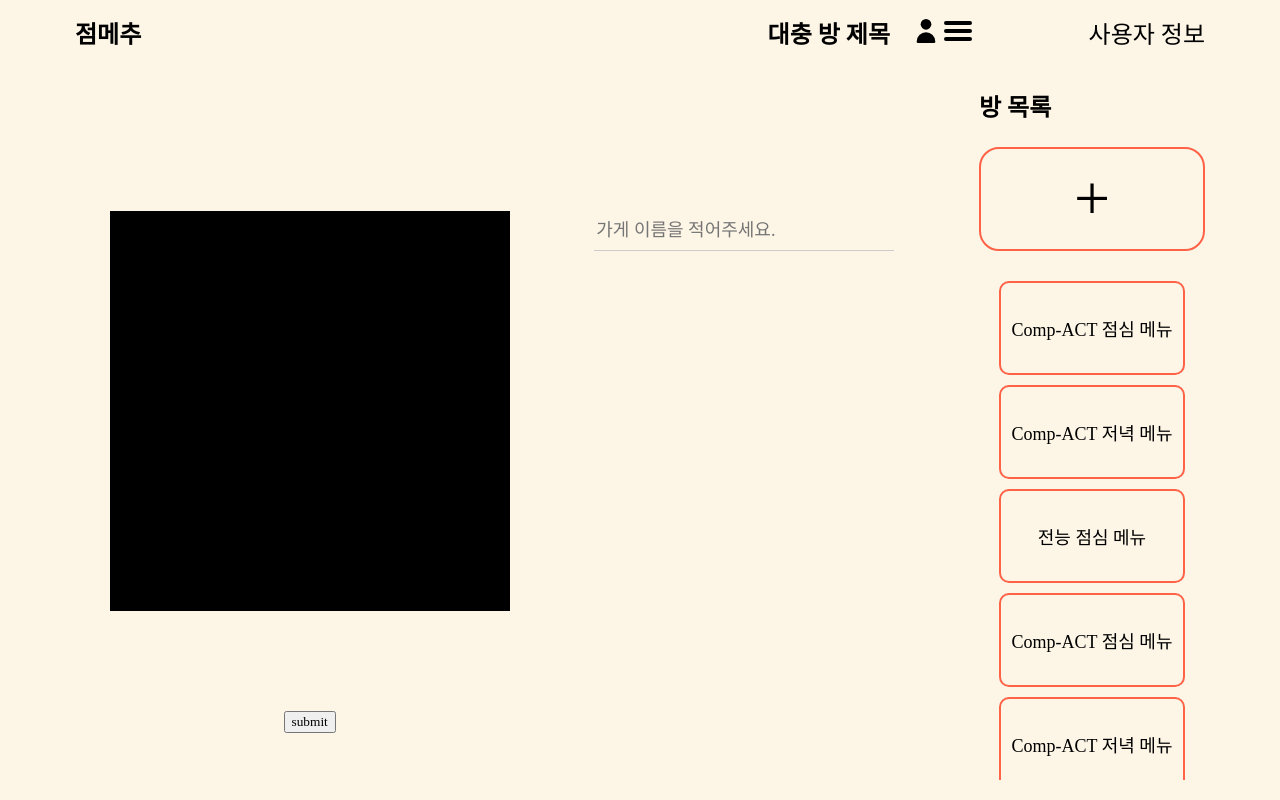
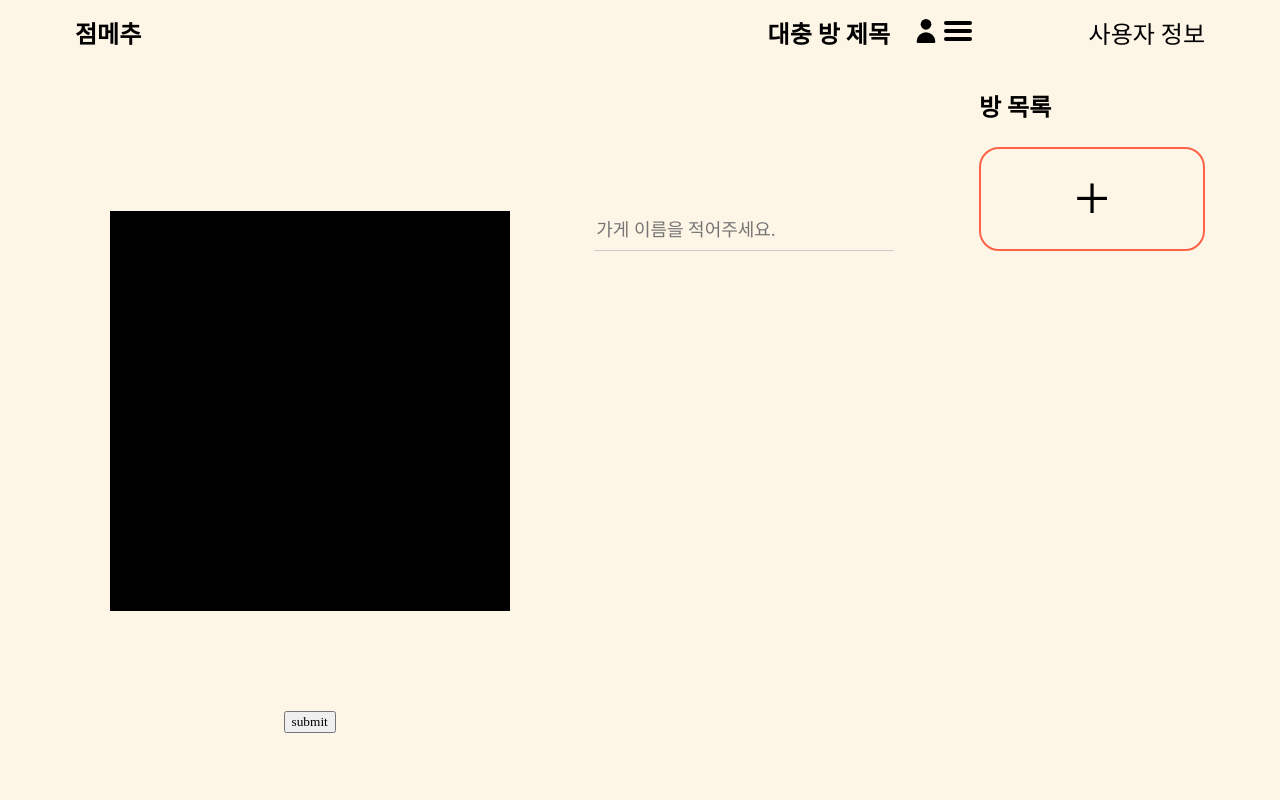
Before and after one commit to Comp-ACT/random-lunch-menu-front, a React (Create React App) app: page / in a window 1280 px wide. Built offline with nearby package versions, Linux system fonts and the light colour scheme; a web font is replaced by a local one.

Commit message:
Refactor about room

```diff
--- a/src/components/common/sidebar/room-list/RoomList.jsx
+++ b/src/components/common/sidebar/room-list/RoomList.jsx
@@ -1,11 +1,12 @@
 import { css } from '@emotion/react';
 import Room from './room/Room';
 import RoomAdditionButton from './room-list-button/RoomAdditionButton';
+import useRoomList from '../../../../hooks/useRoomList';
 
 function RoomList() {
-  const tempList = ['Comp-ACT 점심 메뉴', 'Comp-ACT 저녁 메뉴', '전능 점심 메뉴', 'Comp-ACT 점심 메뉴', 'Comp-ACT 저녁 메뉴', '전능 점심 메뉴', 'Comp-ACT 점심 메뉴', 'Comp-ACT 저녁 메뉴', '전능 점심 메뉴', 'Comp-ACT 점심 메뉴', 'Comp-ACT 저녁 메뉴', '전능 점심 메뉴', 'Comp-ACT 점심 메뉴', 'Comp-ACT 저녁 메뉴', '전능 점심 메뉴'];
-  const tempHtml = tempList.map((temp) => (
-    <Room name={temp} />
+  const [roomList, addRoomList] = useRoomList([]);
+  const rooms = roomList.map((room) => (
+    <Room key={room.id} room={room} />
   ));
   return (
     <div css={css({
@@ -21,7 +22,7 @@ function RoomList() {
       >
         방 목록
       </p>
-      <RoomAdditionButton />
+      <RoomAdditionButton addRoomList={addRoomList} />
       <div css={css({
         overflow: 'scroll',
         height: '80%',
@@ -33,7 +34,7 @@ function RoomList() {
         paddingRight: 20,
       })}
       >
-        {tempHtml}
+        {rooms}
       </div>
     </div>
   );
--- a/src/components/common/sidebar/room-list/dialog/RoomAdditionDialog.jsx
+++ b/src/components/common/sidebar/room-list/dialog/RoomAdditionDialog.jsx
@@ -1,15 +1,18 @@
 import { css } from '@emotion/react';
 import { useEffect, useState } from 'react';
+import * as PropTypes from 'prop-types';
 import { isNullOrWhiteSpace } from '../../../../../utils';
 
-function RoomAdditionDialog() {
+function RoomAdditionDialog({ addRoomListAndCloseModal }) {
   const [name, setName] = useState('');
   const [isNameNullOrWhiteSpace, setIsNameNullOrWhiteSpace] = useState(false);
   const [isNameOver15Letters, setIsNameOver15Letters] = useState(false);
+
   useEffect(() => {
     setIsNameNullOrWhiteSpace(isNullOrWhiteSpace(name));
-    setIsNameOver15Letters(name.length > 15);
+    setIsNameOver15Letters(name.length > 20);
   }, [name]);
+
   return (
     <div css={css({
       display: 'flex',
@@ -55,14 +58,23 @@ function RoomAdditionDialog() {
           color: isNameOver15Letters ? 'red' : 'green',
         })}
         >
-          2. 이름의 최대 길이는 15자입니다.
+          2. 이름의 최대 길이는 20자입니다.
         </p>
       </div>
       <div>
-        <button disabled={isNameNullOrWhiteSpace || isNameOver15Letters}>방 만들기</button>
+        <button
+          disabled={isNameNullOrWhiteSpace || isNameOver15Letters}
+          onClick={() => addRoomListAndCloseModal(name)}
+        >
+          방 만들기
+        </button>
       </div>
     </div>
   );
 }
 
+RoomAdditionDialog.propTypes = {
+  addRoomListAndCloseModal: PropTypes.func.isRequired,
+};
+
 export default RoomAdditionDialog;
--- a/src/components/common/sidebar/room-list/room-list-button/RoomAdditionButton.jsx
+++ b/src/components/common/sidebar/room-list/room-list-button/RoomAdditionButton.jsx
@@ -1,16 +1,17 @@
 import { useState } from 'react';
 import { css } from '@emotion/react';
+import * as PropTypes from 'prop-types';
 import Modal from '../../../dialog/Modal';
 import RoomAdditionDialog from '../dialog/RoomAdditionDialog';
 import Colors from '../../../../../assets/colors';
 
-function RoomAdditionButton() {
-  const [addRoom, setAddRoom] = useState(false);
+function RoomAdditionButton({ addRoomList }) {
+  const [showRoomAdditionDialog, setShowRoomAdditionDialog] = useState(false);
   return (
     <div>
       <div
         onClick={() => {
-          setAddRoom(true);
+          setShowRoomAdditionDialog(true);
         }}
         css={css({
           display: 'flex',
@@ -32,16 +33,27 @@ function RoomAdditionButton() {
       >
         +
       </div>
-      {addRoom && (
+      {showRoomAdditionDialog && (
         <Modal closeModal={() => {
-          setAddRoom(false);
+          setShowRoomAdditionDialog(false);
         }}
         >
-          <RoomAdditionDialog />
+          <RoomAdditionDialog addRoomListAndCloseModal={(name) => {
+            setShowRoomAdditionDialog(false);
+            addRoomList({
+              id: Math.random(),
+              roomName: name,
+            });
+          }}
+          />
         </Modal>
       )}
     </div>
   );
 }
 
+RoomAdditionButton.propTypes = {
+  addRoomList: PropTypes.func.isRequired,
+};
+
 export default RoomAdditionButton;
--- a/src/components/common/sidebar/room-list/room/Room.jsx
+++ b/src/components/common/sidebar/room-list/room/Room.jsx
@@ -2,7 +2,7 @@ import * as PropTypes from 'prop-types';
 import { css } from '@emotion/react';
 import Colors from '../../../../../assets/colors';
 
-function Room({ name }) {
+function Room({ room }) {
   return (
     <div css={css({
       display: 'flex',
@@ -11,25 +11,28 @@ function Room({ name }) {
       fontSize: 18,
       justifyContent: 'center',
       marginTop: 10,
+      paddingRight: 10,
+      paddingLeft: 10,
       minHeight: 90,
       borderStyle: 'solid',
       borderWidth: 2,
       borderColor: Colors.CORAL,
       borderRadius: 10,
       transition: '0.2s',
+      wordWrap: 'break-word',
       '&:hover': {
         background: Colors.CORAL,
         color: Colors.OLDLACE,
       },
     })}
     >
-      {name}
+      {room.roomName}
     </div>
   );
 }
 
 Room.propTypes = {
-  name: PropTypes.string.isRequired,
+  room: PropTypes.string.isRequired,
 };
 
 export default Room;
```
